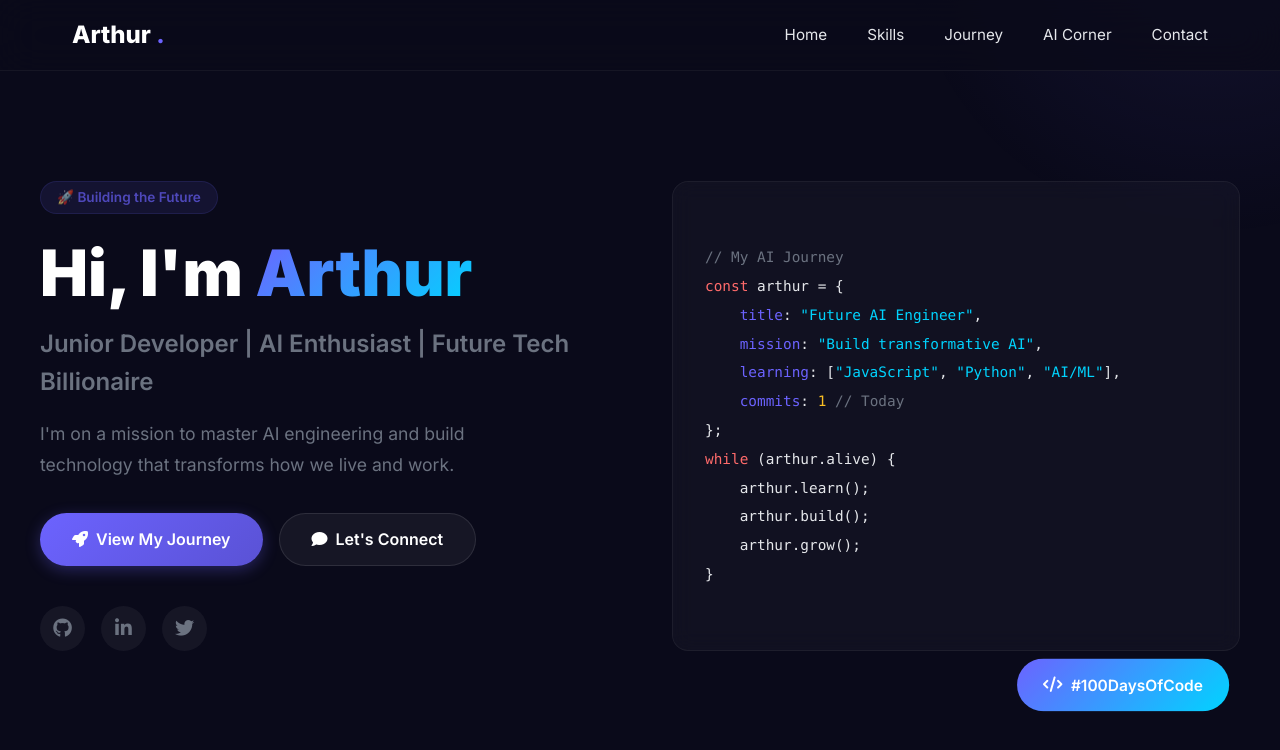
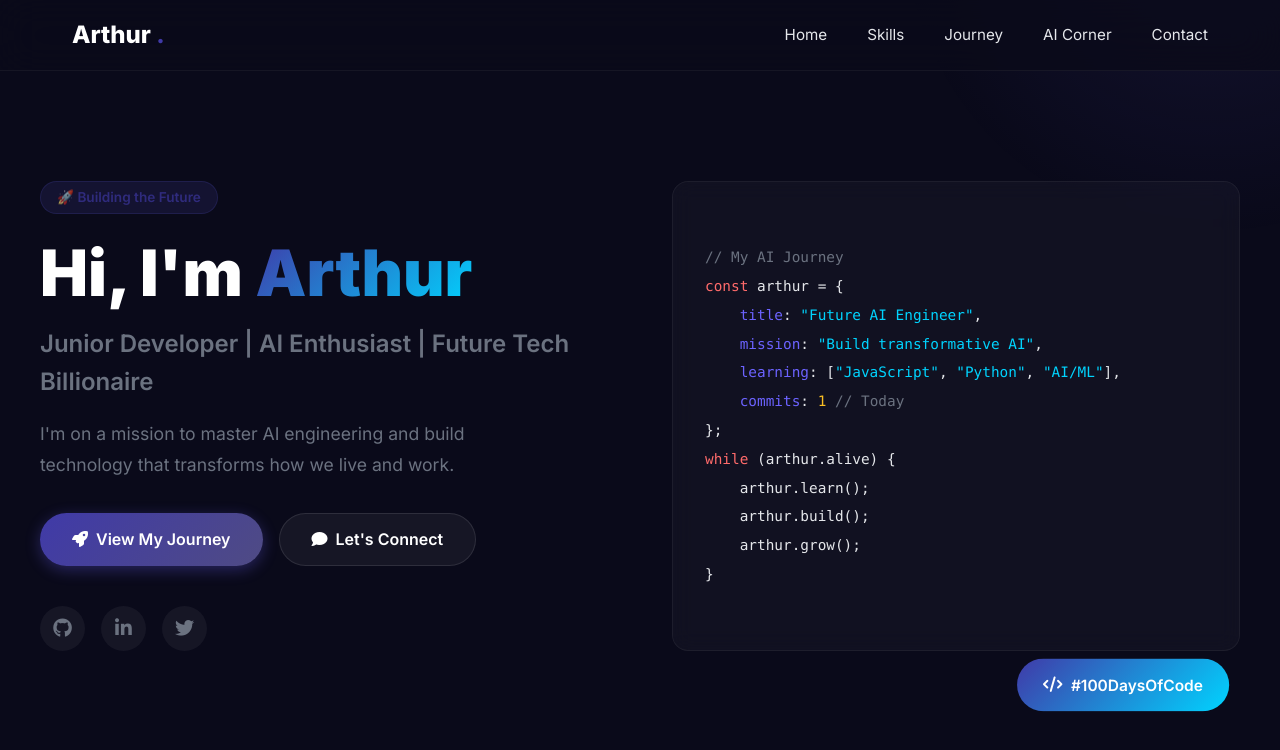
Before and after one commit to iArthur04/arthur-portfolio, a plain HTML site: page index.html in a window 1280 px wide. Drawn offline with Linux system fonts and the light colour scheme.

Commit message:
just colors

```diff
--- a/style.css
+++ b/style.css
@@ -7,8 +7,8 @@
 
 :root {
     /* Color System - AI inspired */
-    --primary: #6C63FF;
-    --primary-dark: #5A52D5;
+    --primary: #403aa8;
+    --primary-dark: #4f4b84;
     --secondary: #00D4FF;
     --accent: #FF6B6B;
     --dark: #0A0A1A;
```
